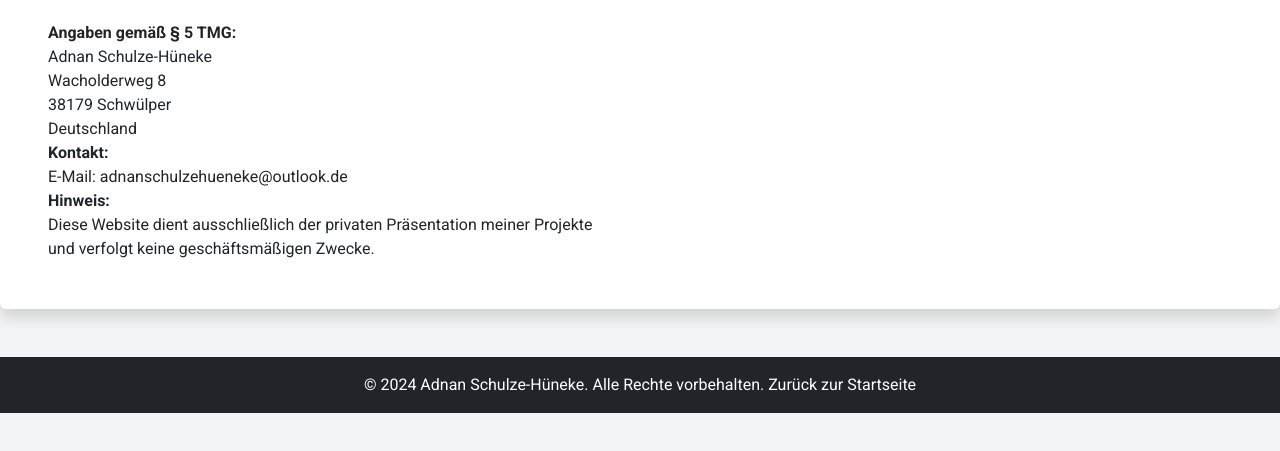
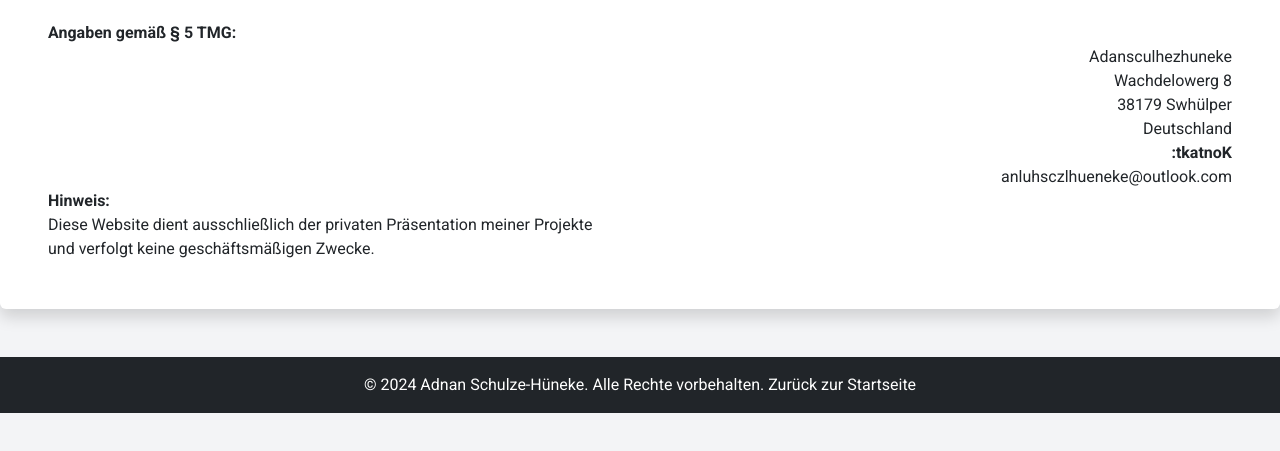
Before and after one commit to ASH-Anwendungsentwickler/mein-portfolio, a plain HTML site: page impressum.html in a window 1280 px wide. Shown: the part 191-642 px from the top of the page. Drawn offline with nearby package versions, Linux system fonts and the light colour scheme.

Commit message:
Update impressum.html

```diff
--- a/impressum.html
+++ b/impressum.html
@@ -21,6 +21,13 @@
         .container {
             max-width: 800px;
         }
+        .non-selectable {
+            user-select: none; /* Verhindert Markieren und Kopieren */
+        }
+        .hidden-content {
+            unicode-bidi: bidi-override; /* Erschwert das automatische Lesen */
+            direction: rtl; /* Textfluss umkehren */
+        }
     </style>
 </head>
 <body class="bg-gray-100">
@@ -36,15 +43,15 @@
         <div class="container bg-white shadow rounded p-5">
             <h1 class="text-3xl font-bold mb-4">Impressum</h1>
             <p><strong>Angaben gemäß &sect; 5 TMG:</strong></p>
-            <p>
-                Adnan Schulze-Hüneke<br>
-                Wacholderweg 8<br>
-                38179 Schwülper<br>
-                Deutschland
+            <p class="non-selectable hidden-content">
+                <span>ekenuhzehlucsnadA</span> <br>
+                <span>8 grewoledhcaW</span><br>
+                <span>replühwS 97183</span><br>
+                <span>dnalhcstueD</span>
             </p>
-            <p>
+            <p class="non-selectable hidden-content">
                 <strong>Kontakt:</strong><br>
-                E-Mail: <a href="mailto:adnanschulzehueneke@outlook.de">adnanschulzehueneke@outlook.de</a>
+                <span>moc.kooltuo@ekeneuhlzcshulna</span>
             </p>
             <p>
                 <strong>Hinweis:</strong><br>
```
